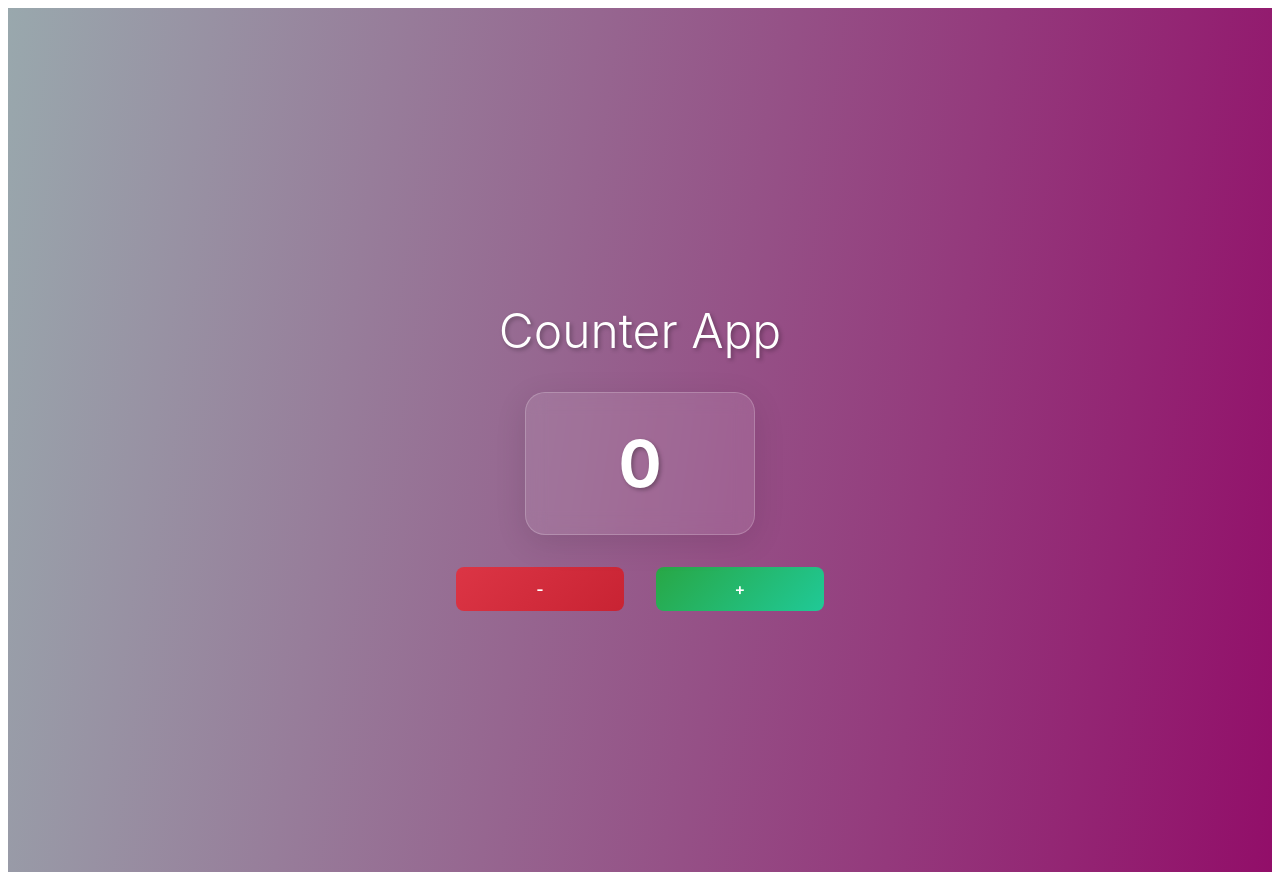
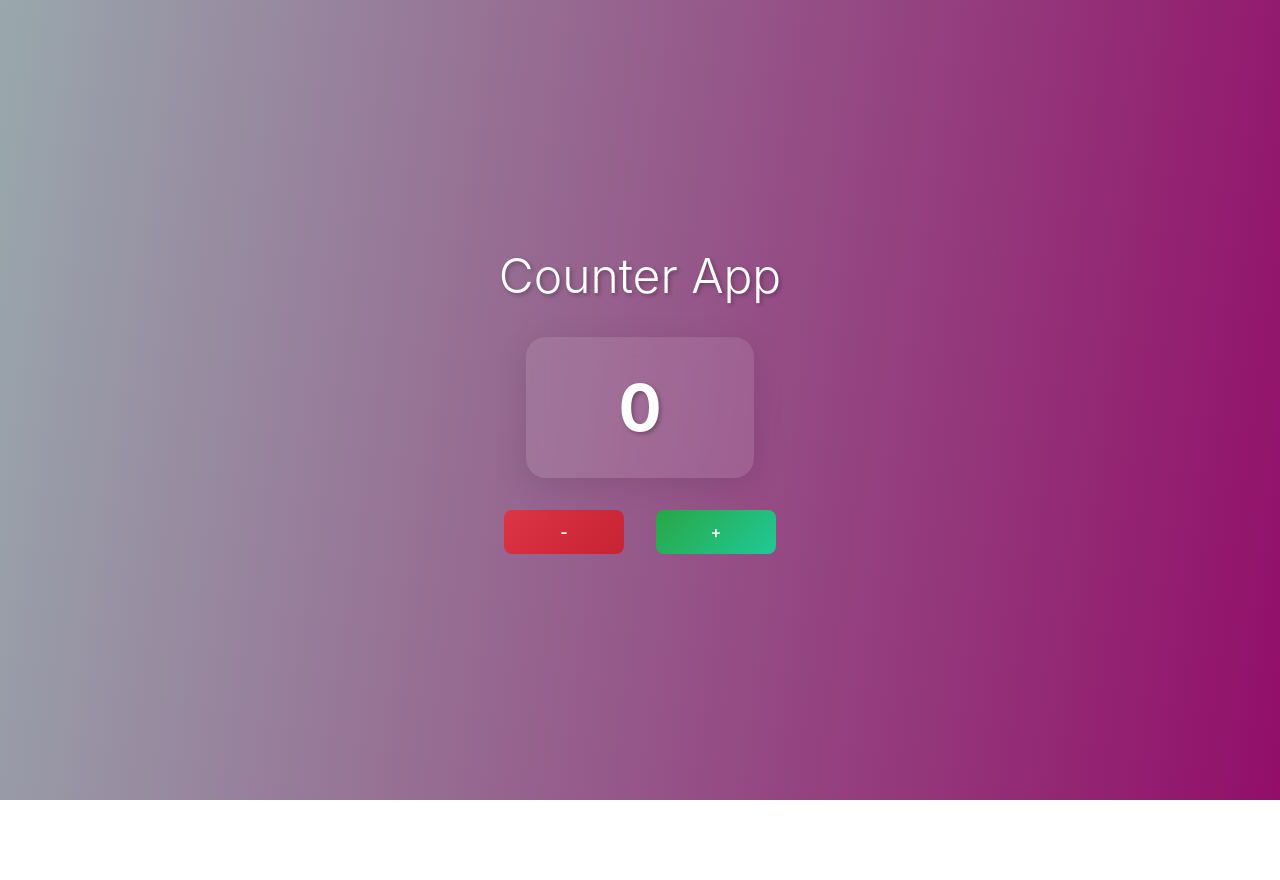
Before and after one commit to YulikK/angulat-test, an Angular app: page / in a window 1280 px wide. After the commit the page ends 800 px from the top, so only its background shows below. Built offline with nearby package versions, Linux system fonts and the light colour scheme.

Commit message:
refactor: simplify random background directive and update global styles

```diff
--- a/src/app/app.scss
+++ b/src/app/app.scss
@@ -4,8 +4,6 @@
   align-items: center;
   justify-content: center;
   min-height: 100vh;
-  font-family:
-    -apple-system, BlinkMacSystemFont, "Segoe UI", Roboto, sans-serif;
   color: white;
   padding: 2rem;
 }
@@ -23,7 +21,6 @@ h1 {
   border-radius: 20px;
   padding: 2rem 4rem;
   margin-bottom: 2rem;
-  border: 1px solid rgba(255, 255, 255, 0.2);
   box-shadow: 0 8px 32px rgba(0, 0, 0, 0.1);
 }
 
--- a/src/app/shared/directives/random-background.ts
+++ b/src/app/shared/directives/random-background.ts
@@ -1,4 +1,5 @@
-import { Directive, ElementRef, inject, Renderer2 } from '@angular/core';
+import { Directive, inject, Renderer2 } from '@angular/core';
+import { DOCUMENT } from '@angular/common';
 
 @Directive({
   selector: '[appRandomBackground]',
@@ -6,8 +7,8 @@ import { Directive, ElementRef, inject, Renderer2 } from '@angular/core';
   exportAs: 'randomBackground',
 })
 export class RandomBackground {
-  private readonly elementRef = inject(ElementRef<HTMLElement>);
   private readonly renderer = inject(Renderer2);
+  private readonly document = inject(DOCUMENT);
 
   public changeBackground(): void {
     this.setRandomBackground();
@@ -16,11 +17,7 @@ export class RandomBackground {
   private setRandomBackground(): void {
     const gradient = this.generateRandomGradient();
 
-    this.renderer.setStyle(
-      this.elementRef.nativeElement,
-      'background',
-      gradient,
-    );
+    this.renderer.setStyle(this.document.body, 'background', gradient);
   }
 
   private generateRandomGradient(): string {
--- a/src/styles.scss
+++ b/src/styles.scss
@@ -1 +1,15 @@
 /* You can add global styles to this file, and also import other style files */
+
+* {
+  margin: 0;
+  padding: 0;
+  box-sizing: border-box;
+}
+
+body {
+  min-height: 100vh;
+  font-family:
+    -apple-system, BlinkMacSystemFont, "Segoe UI", Roboto, sans-serif;
+  background: linear-gradient(135deg, #667eea 0%, #764ba2 100%);
+  transition: background 0.3s ease;
+}
```
